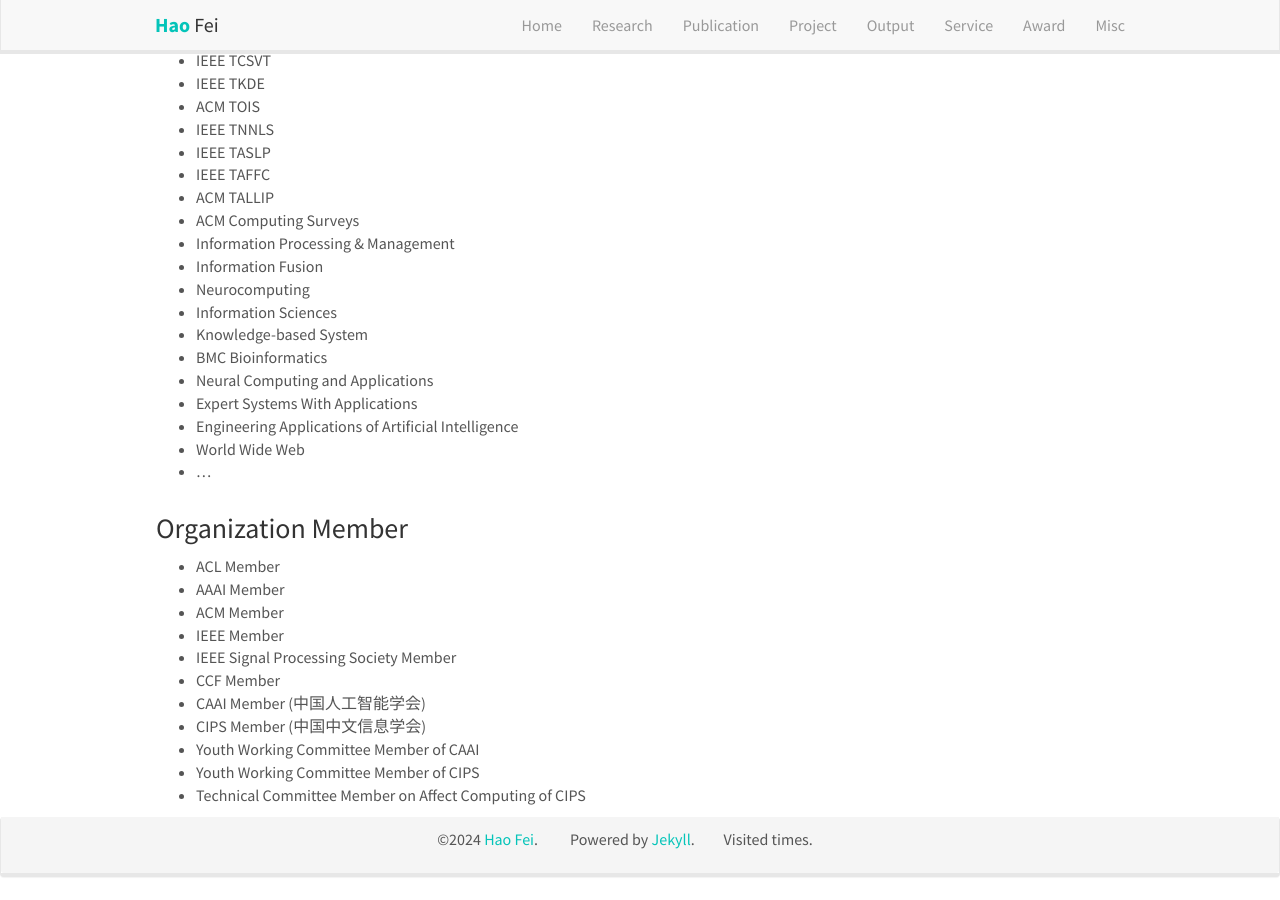
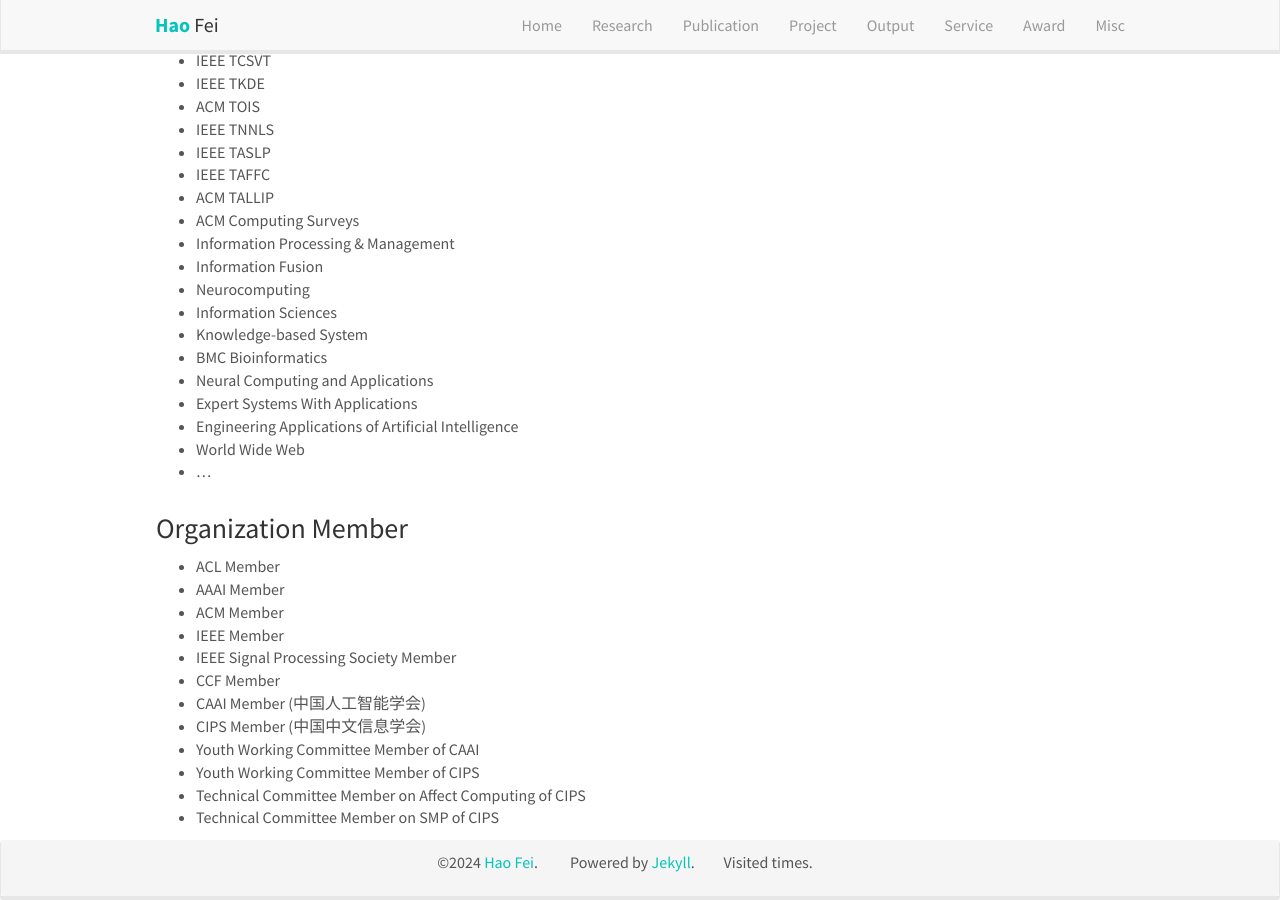
Before and after one commit to scofield7419/scofield7419.github.io, a Jekyll site: the page built from _pages/services.md, in a window 1280 px wide and 900 px high, scrolled down 1594 px. Built offline with Jekyll 4.4.1, drawn with Linux system fonts in a browser that asks for light colours; nearby versions of some CDN libraries; comment, search, counter and statistics services are not loaded; a style sheet for code colours, icons or effects is not loaded; before the commit the page ends 2471 px from its top, so only the background shows below that.

Commit message:
Update services.md

```diff
--- a/_pages/services.md
+++ b/_pages/services.md
@@ -132,3 +132,4 @@
 - Youth Working Committee Member of CAAI
 - Youth Working Committee Member of CIPS
 - Technical Committee Member on Affect Computing of CIPS
+- Technical Committee Member on SMP of CIPS
```
